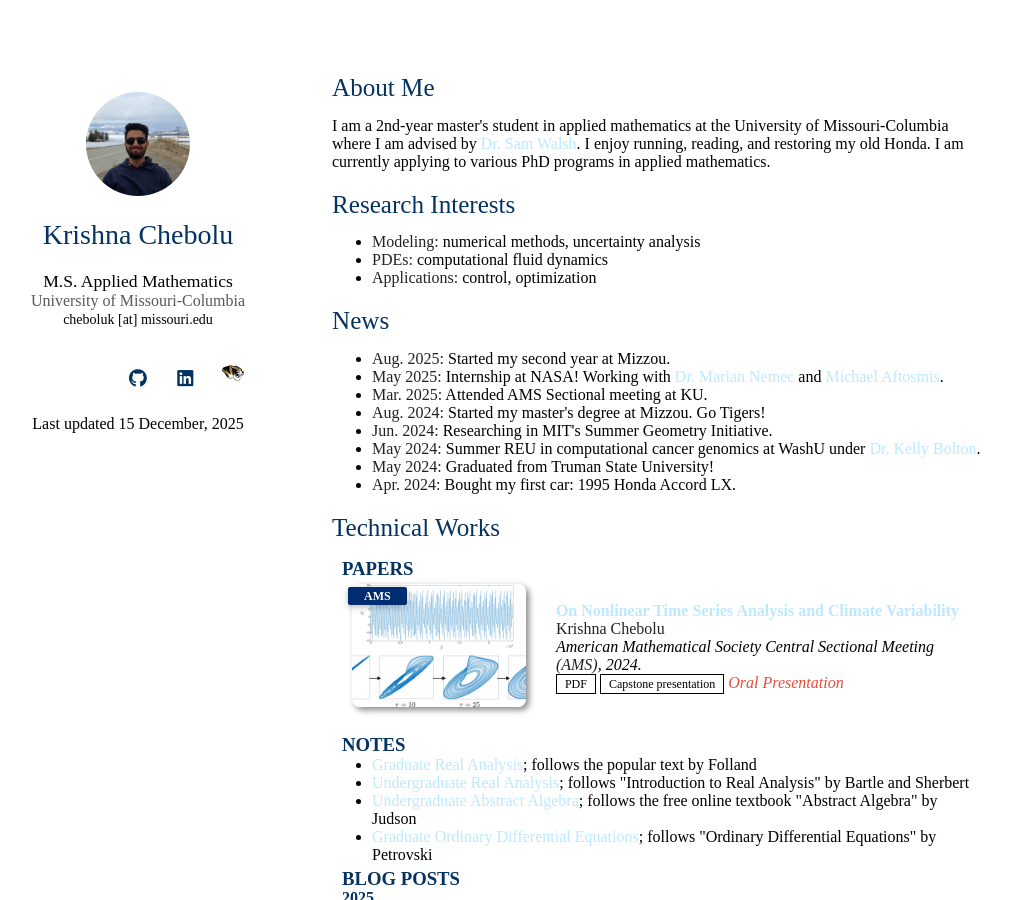
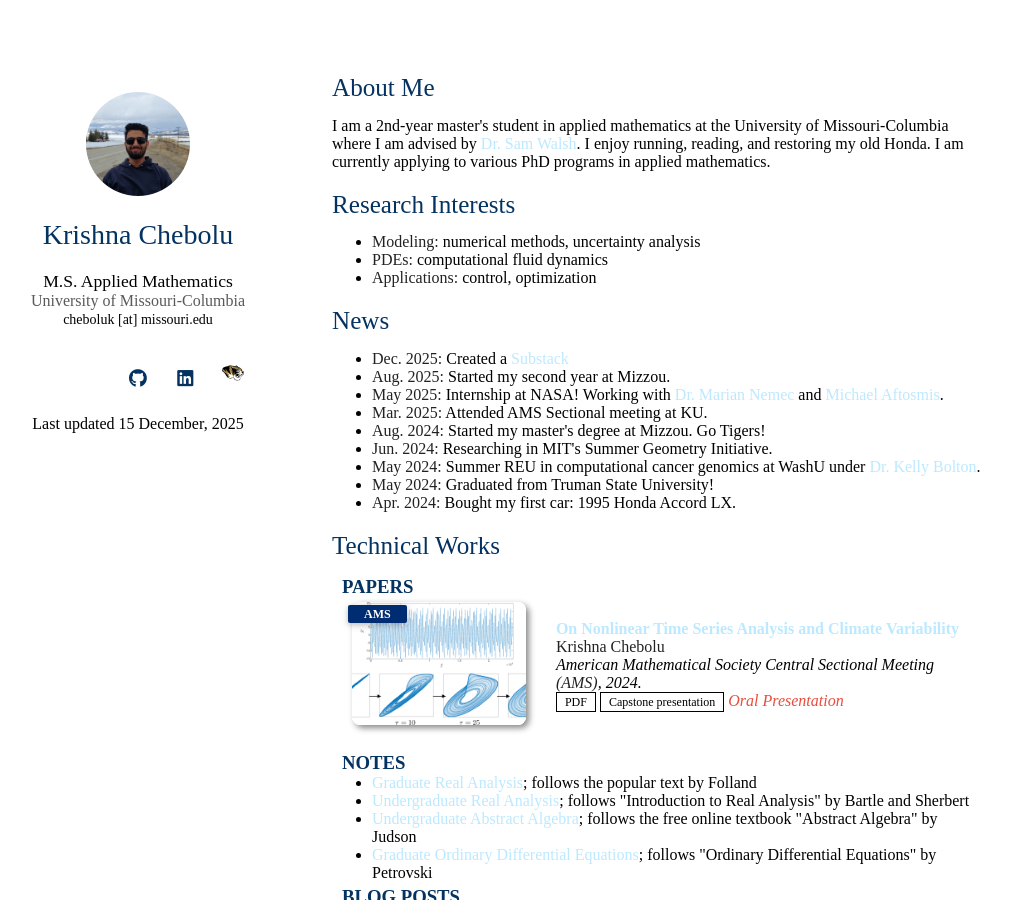
Before and after one commit to krishnachebolu/krishnachebolu.github.io, a Jekyll site: the page index.html, which Jekyll copies as it is, in a window 1280 px wide and 900 px high. Shown: the whole window, without its empty margins (138-1149 px from the left). Built offline with Jekyll 4.4.1, drawn with Linux system fonts in a browser that asks for light colours; nearby versions of some CDN libraries; a style sheet for code colours, icons or effects is not loaded.

Commit message:
Update news

```diff
--- a/index.html
+++ b/index.html
@@ -106,6 +106,7 @@
 
 <h2 id="news">News</h2>
 <ul>
+  <li><strong>Dec. 2025:</strong> Created a <a href="https://krishnachebolu.substack.com/">Substack</a></li>
   <li><strong>Aug. 2025:</strong> Started my second year at Mizzou.</li>
   <li><strong>May 2025:</strong> Internship at NASA! Working with <a href="https://www.nas.nasa.gov/aboutnas/staff/staff_nemec.html">Dr. Marian Nemec</a> and <a href="https://www.nas.nasa.gov/aboutnas/staff/staff_maftosmis.html">Michael Aftosmis</a>.</li>
   <li><strong>Mar. 2025:</strong> Attended AMS Sectional meeting at KU.</li>
```
